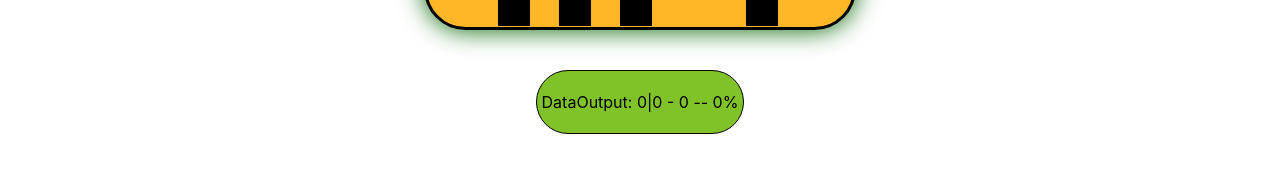
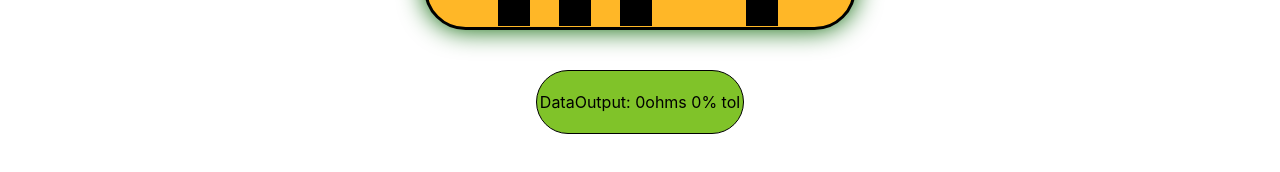
Before and after one commit to dhentosz/ResistanceCalculator, a React (Vite) app: page / in a window 1280 px wide. Shown: the part 202-374 px from the top of the page. Built offline with nearby package versions, Linux system fonts and the light colour scheme.

Commit message:
Added CalculateOutput() to Resistor component.
Resistor component now calculates output dependent on current band values and passes only 1 single prop to the Output component.

```diff
--- a/src/elements/Output.tsx
+++ b/src/elements/Output.tsx
@@ -4,16 +4,9 @@
 
 // Explicity defines the prop types used
 interface PropTypes {
-  first: number;
-  sec: number;
-  multi: number;
-  tol: number;
+  out: string;
 }
 
-export default function Output({ first, sec, multi, tol }: PropTypes) {
-  return (
-    <div className={styles.data_wrapper}>
-      DataOutput: {first}|{sec} - {multi} -- {tol}%
-    </div>
-  );
+export default function Output({ out }: PropTypes) {
+  return <div className={styles.data_wrapper}>DataOutput: {out}</div>;
 }
--- a/src/elements/Resistor.tsx
+++ b/src/elements/Resistor.tsx
@@ -11,6 +11,22 @@
   const [secValue, setSecValue] = useState(0);
   const [multiplier, setMultiplier] = useState(0);
   const [tolerance, setTolerance] = useState(0);
+
+  // Calculates the final output to be displayed.
+  function CalculateOutput(
+    fVal: number,
+    sVal: number,
+    mVal: number,
+    tVal: number
+  ) {
+    let basevalue = 10 * fVal + sVal;
+    let ohmRating = basevalue * mVal;
+
+    return ohmRating + "ohms " + tVal + "% tol";
+  }
+
+  // Calls CalculateOutput with state variables and stores into output variable.
+  let output = CalculateOutput(firstValue, secValue, multiplier, tolerance);
 
   return (
     <>
@@ -28,12 +44,7 @@
         </div>
         <div className={`${styles.pin} ${styles.right}`}></div>
       </div>
-      <Output
-        first={firstValue}
-        sec={secValue}
-        multi={multiplier}
-        tol={tolerance}
-      />
+      <Output out={output} />
     </>
   );
 }
```
Also changed, not shown: 1 other file (tests, documents, lock files or other folders).
